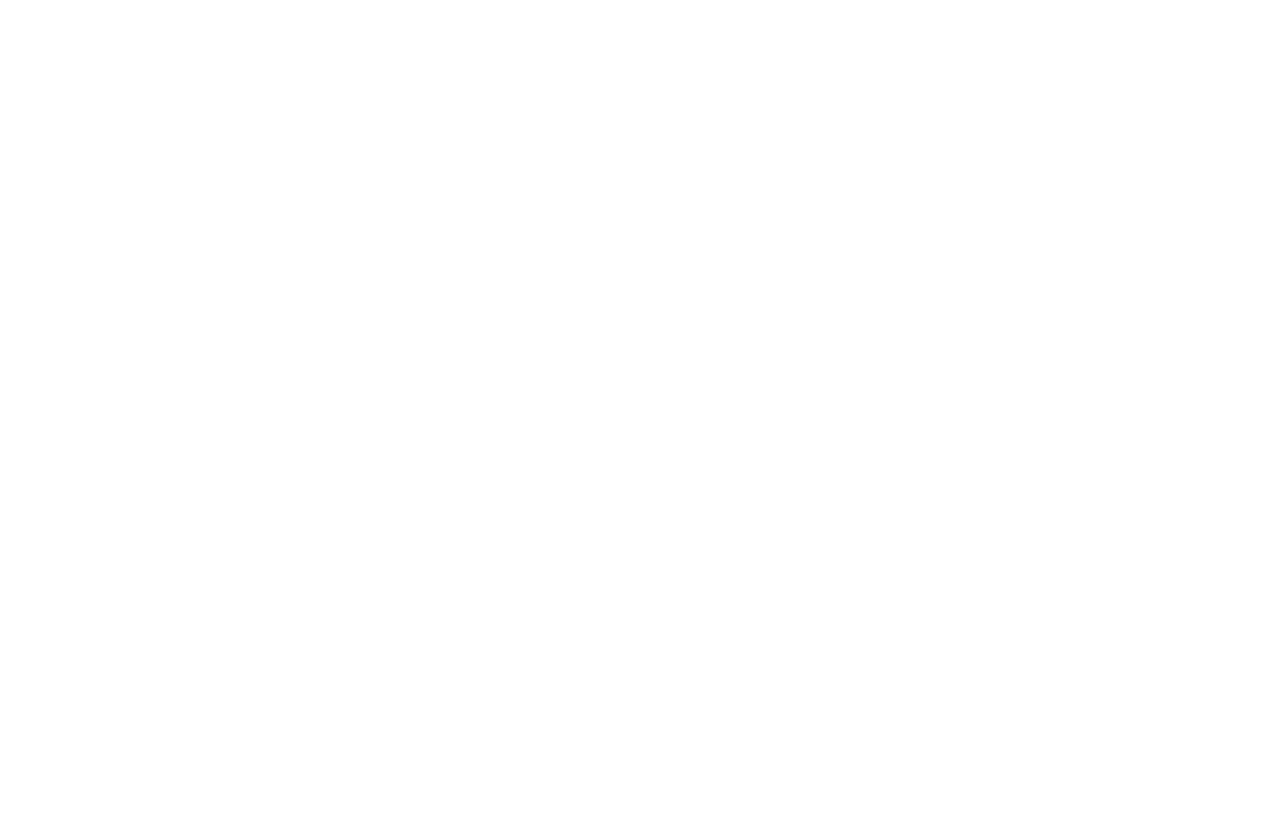
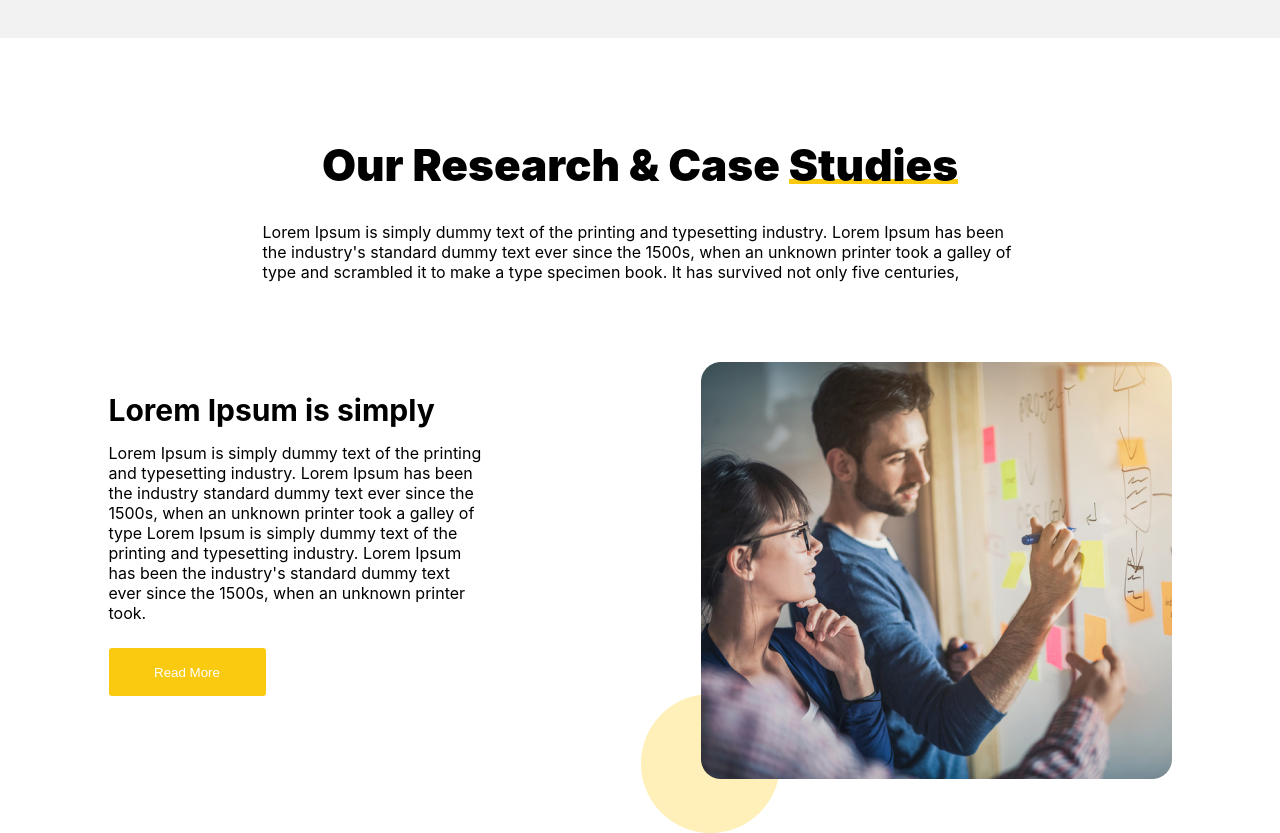
Before and after one commit to konstantine999/react-group-project, a React (Create React App) app: page / in a window 1280 px wide. Shown: the part 1700-2533 px from the top of the page. Before the commit the page ends 1677 px from the top, so only its background shows below. Built offline with nearby package versions, Linux system fonts and the light colour scheme.

Commit message:
Finish task

```diff
--- a/src/App.js
+++ b/src/App.js
@@ -1,12 +1,14 @@
 import "./App.css";
 import Bussiness from "./Components/Bussiness/Bussiness"
 import WhyUs from "./Components/whyUs/WhyUs"
+import Research from "./Components/research/Research"
 
 function App() {
   return (
     <div>
       <Bussiness />
       <WhyUs />
+      <Research />
     </div>
   )
 }
--- a/src/Components/Bussiness/Style.css
+++ b/src/Components/Bussiness/Style.css
@@ -28,6 +28,7 @@
 }
 .backgroundColor{
     background-color: #F2F2F2;
+    padding-bottom: 100px;
 }
 .secondH2{
     text-align: center;
@@ -46,6 +47,7 @@
 }
 .underLine{
     position: relative;
+    z-index: 10;
 }
 .underLine::after{
     position: absolute;
@@ -122,3 +124,48 @@
     border-radius: 5px;
     cursor: pointer;
 }
+.thirdH2{
+    font-weight: 900;
+    font-size: 44px;
+    text-align: center;
+    margin-top: 100px;
+}
+.divForResearch{
+    max-width: 755px;
+    margin: 0 auto;
+    margin-top: 30px;
+}
+.divForConteiner h3{
+    font-weight: 700;
+    font-size: 30px;
+}
+#divForResearch{
+    max-width: 375px;
+    margin-top: 15px;
+}
+.divForFlex{
+    display: flex;
+    justify-content: space-around;
+    margin-top: 80px;
+}
+.divForConteiner button{
+    margin-top: 25px;
+    width: 157px;
+    height: 48px;
+    background-color: #FACA10;
+    color: white;
+    border-radius: 3px;
+    border: none;
+}
+.divForConteiner{
+    margin-top: 30px;
+}
+.divForImg{
+    position: relative;
+}
+#img4{
+    position: absolute;
+    bottom: -50px;
+    left: -60px;
+    z-index: -5;
+}
--- /dev/null
+++ b/src/Components/research/Research.jsx
@@ -0,0 +1,32 @@
+import "../Bussiness/Style.css"
+import img4 from "../../imgT-L/Ellipse 25.png"
+import img5 from "../../imgT-L/Mask Group (2).png"
+
+
+function Research(){
+    return(
+        <div>
+            <h2 className="thirdH2">Our Research & Case <span className="underLine">Studies</span> </h2>
+            <div className="divForResearch">
+                <p>Lorem Ipsum is simply dummy text of the printing and typesetting industry. Lorem Ipsum has been the industry's standard dummy text ever since the 1500s, when an unknown printer took a galley of type and scrambled it to make a type specimen book. It has survived not only five centuries,</p>
+            </div>
+            <div>
+                <div className="divForFlex">
+                    <div className="divForConteiner">
+                        <h3>Lorem Ipsum is simply</h3>
+                        <div id="divForResearch">
+                            <p>Lorem Ipsum is simply dummy text of the printing and typesetting industry. Lorem Ipsum has been the industry standard dummy text ever since the 1500s, when an unknown printer took a galley of type Lorem Ipsum is simply dummy text of the printing and typesetting industry. Lorem Ipsum has been the industry's standard dummy text ever since the 1500s, when an unknown printer took.</p>
+                        </div>
+                        <button>Read More</button>
+                    </div>
+                    <div className="divForImg">
+                        <img id="img4" src={img4} alt="" />
+                        <img src={img5} alt="" />
+                    </div>
+                </div>
+            </div>
+        </div>
+    )
+}
+
+export default Research;
--- a/src/Components/whyUs/WhyUs.jsx
+++ b/src/Components/whyUs/WhyUs.jsx
@@ -26,7 +26,6 @@
                     <button>Read More</button>
                 </div>
             </div>
-            <h1>sdasdad</h1>
         </div>
     )
 }
```
Also changed, not shown: src/imgT-L/Ellipse 25.png (added), src/imgT-L/Mask Group (2).png (added).
